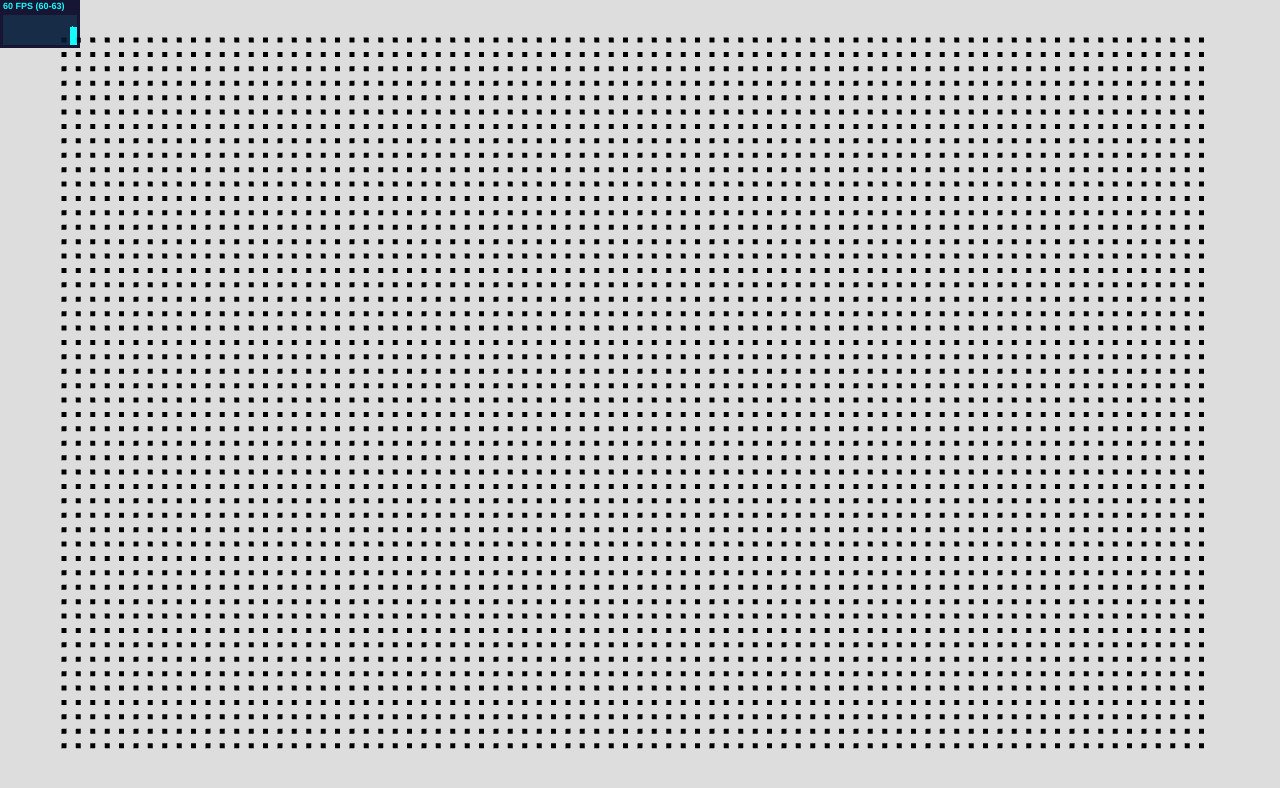
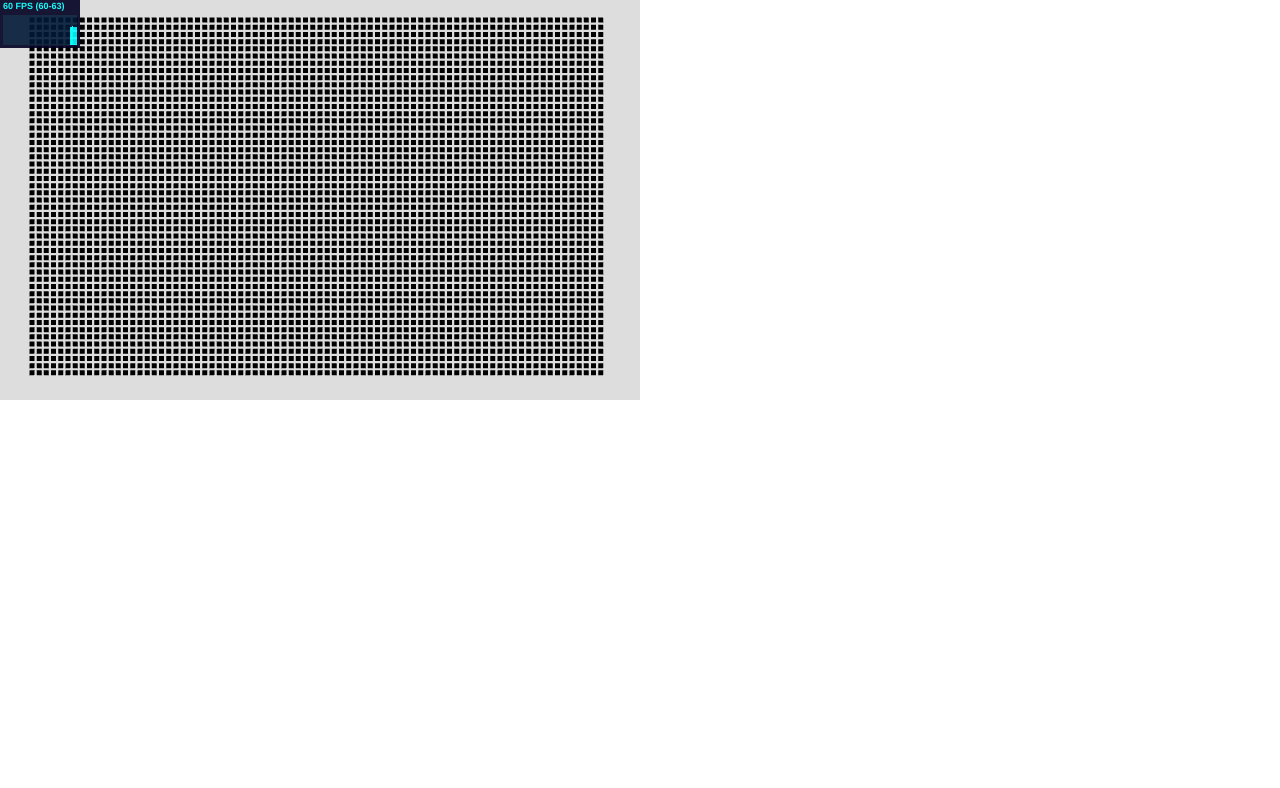
Before and after one commit to cameronnapoli/particle-mesh, a Next.js app: page / in a window 1280 px wide. Shown: the top 788 px of the page. Built offline with nearby package versions, Linux system fonts and the light colour scheme.

Commit message:
control mount by container

```diff
--- a/src/components/ParticleMesh/index.tsx
+++ b/src/components/ParticleMesh/index.tsx
@@ -210,10 +210,7 @@ const ParticleMesh: React.FunctionComponent<WithSettingsProps> = ({ settings })
   }, []);
 
   return (
-    <div
-      ref={mountRef}
-      style={{ width: '100vw', height: '100vh', overflow: 'hidden' }}
-    />
+    <div ref={mountRef} />
   );
 };
 
--- a/src/components/ParticleMesh/settings.tsx
+++ b/src/components/ParticleMesh/settings.tsx
@@ -1,5 +1,7 @@
 import { useEffect, useState } from 'react';
 import * as THREE from 'three';
+
+const containerId = 'particle-mesh-container'
 
 class Settings {
   // particles
@@ -7,14 +9,23 @@ class Settings {
   private _count: number | null = null
 
   // canvas
-  private _width = window.innerWidth // px
-  private _height = window.innerHeight // px
+  private _width: number // px
+  private _height: number // px
 
   // environment
   mouseGravityStrength = 2.0
   mouseGravityRadiusPx = 150.0
   springConstant = 0.1
   dampingConstant = 0.1
+
+  constructor() {
+    const container = document.getElementById(containerId)
+    if (!container) {
+      throw new Error("Cannot find container")
+    }
+    this._width = container.clientWidth
+    this._height = container.clientHeight
+  }
 
   set cols(value: number) {
     this._cols = value;
@@ -78,10 +89,15 @@ export function withSettings<P extends object>(
       setSettings(new Settings())
     }, [])
 
-    if (!settings) {
-      return null;
-    }
-
-    return <WrappedComponent {...props} settings={settings} />;
+    return (
+      <div
+        id={containerId}
+        style={{ width: '50vw', height: '50vh', overflow: 'hidden' }}
+      >
+        {settings ? (
+          <WrappedComponent {...props} settings={settings} />
+        ) : null}
+      </div>
+    );
   };
 }
```
